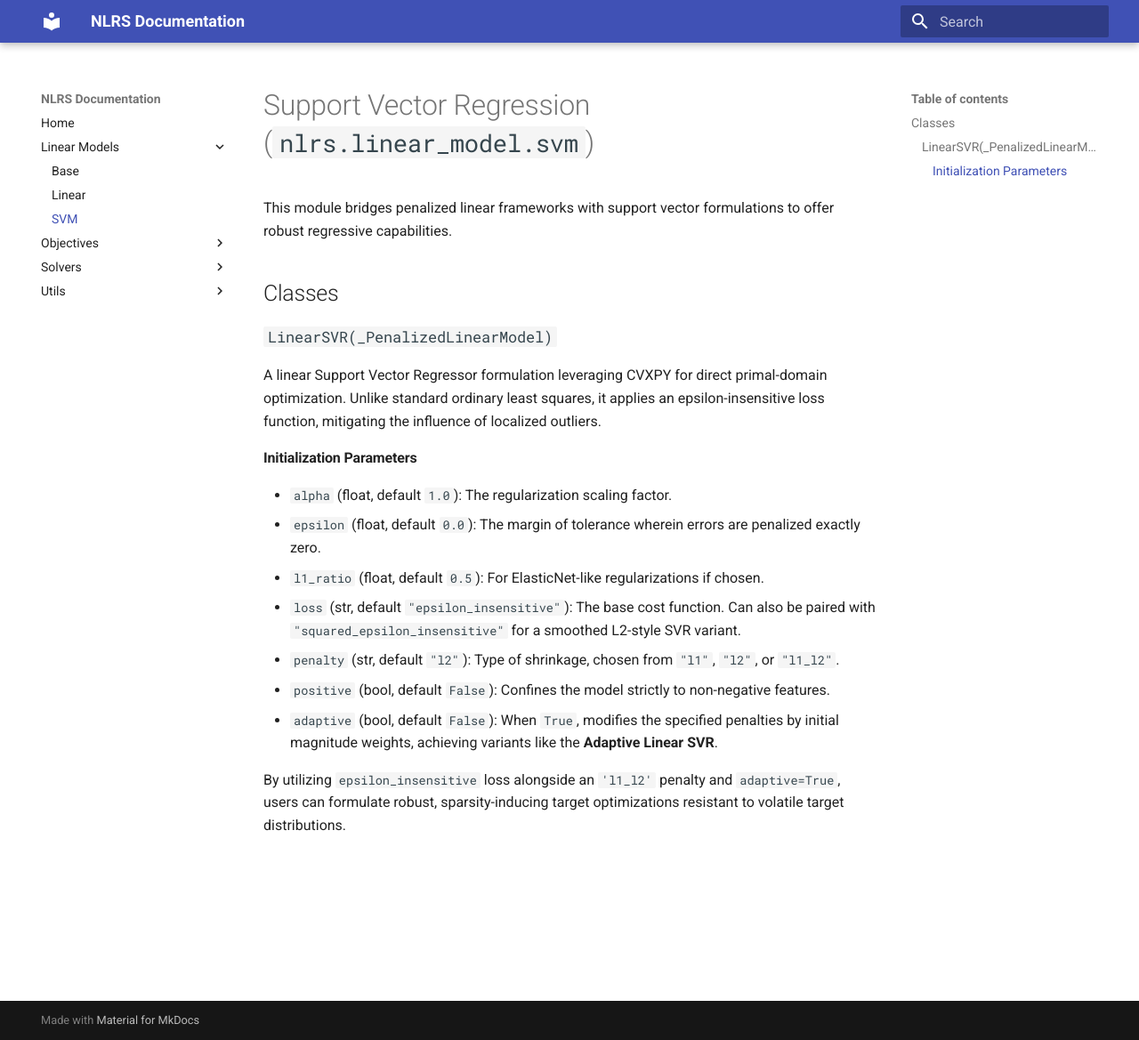
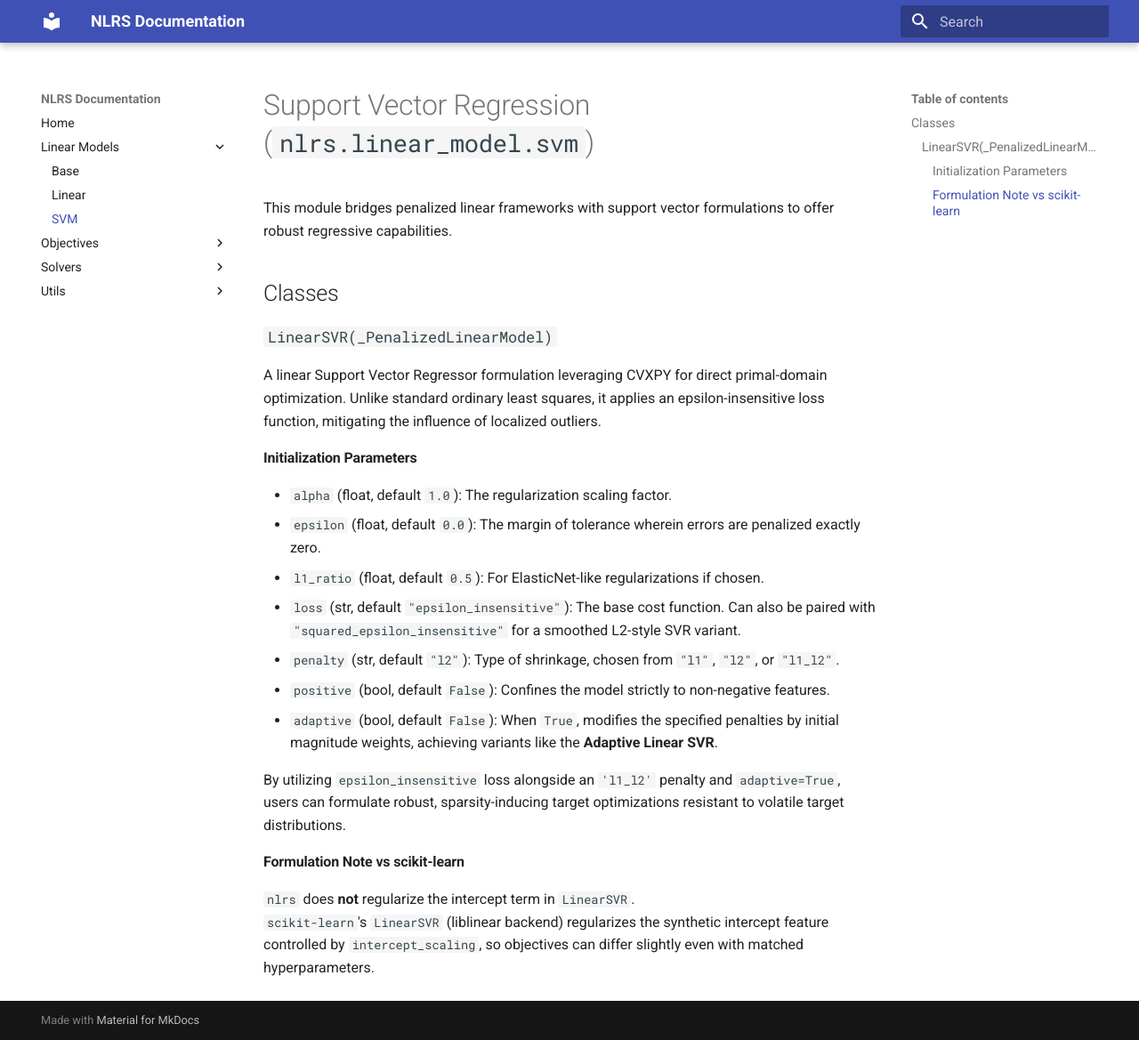
Before and after one commit to trholy/nlrs, an MkDocs documentation site: the page built from docs/linear_model/svm.md, in a window 1280 px wide and 1169 px high. Shown: the whole window at 89% size. Built offline with MkDocs 1.6.1 and Material for MkDocs 9.7.7, drawn with Linux system fonts in a browser that asks for light colours.

Commit message:
Added note: SVR implementation does not regularize the intercept term.

```diff
--- a/docs/linear_model/svm.md
+++ b/docs/linear_model/svm.md
@@ -19,3 +19,8 @@ A linear Support Vector Regressor formulation leveraging CVXPY for direct primal
 - `adaptive` (bool, default `False`): When `True`, modifies the specified penalties by initial magnitude weights, achieving variants like the **Adaptive Linear SVR**.
 
 By utilizing `epsilon_insensitive` loss alongside an `'l1_l2'` penalty and `adaptive=True`, users can formulate robust, sparsity-inducing target optimizations resistant to volatile target distributions.
+
+#### Formulation Note vs scikit-learn
+
+`nlrs` does **not** regularize the intercept term in `LinearSVR`.
+`scikit-learn`'s `LinearSVR` (liblinear backend) regularizes the synthetic intercept feature controlled by `intercept_scaling`, so objectives can differ slightly even with matched hyperparameters.
```
Also changed, not shown: 1 other file.
